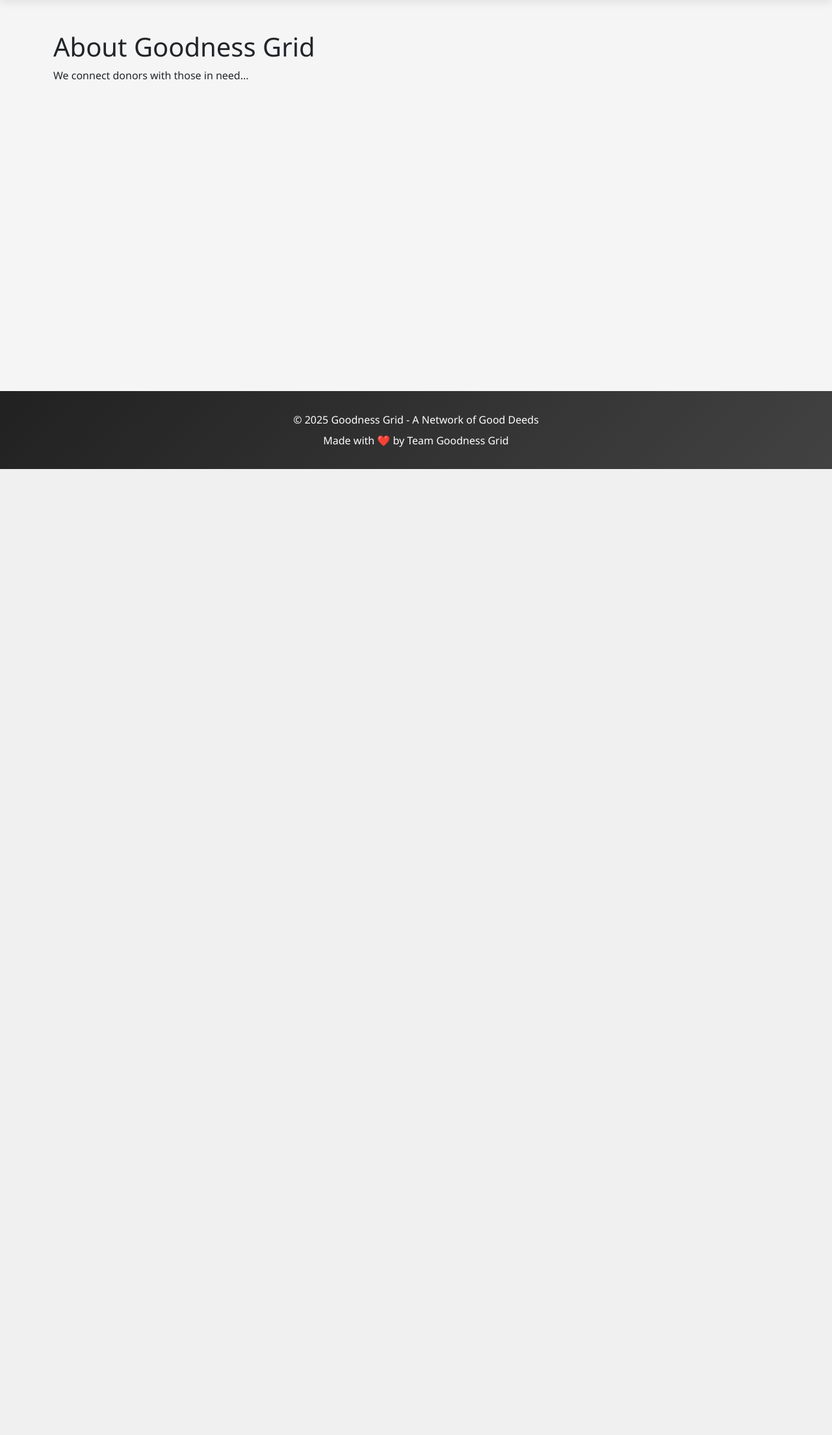
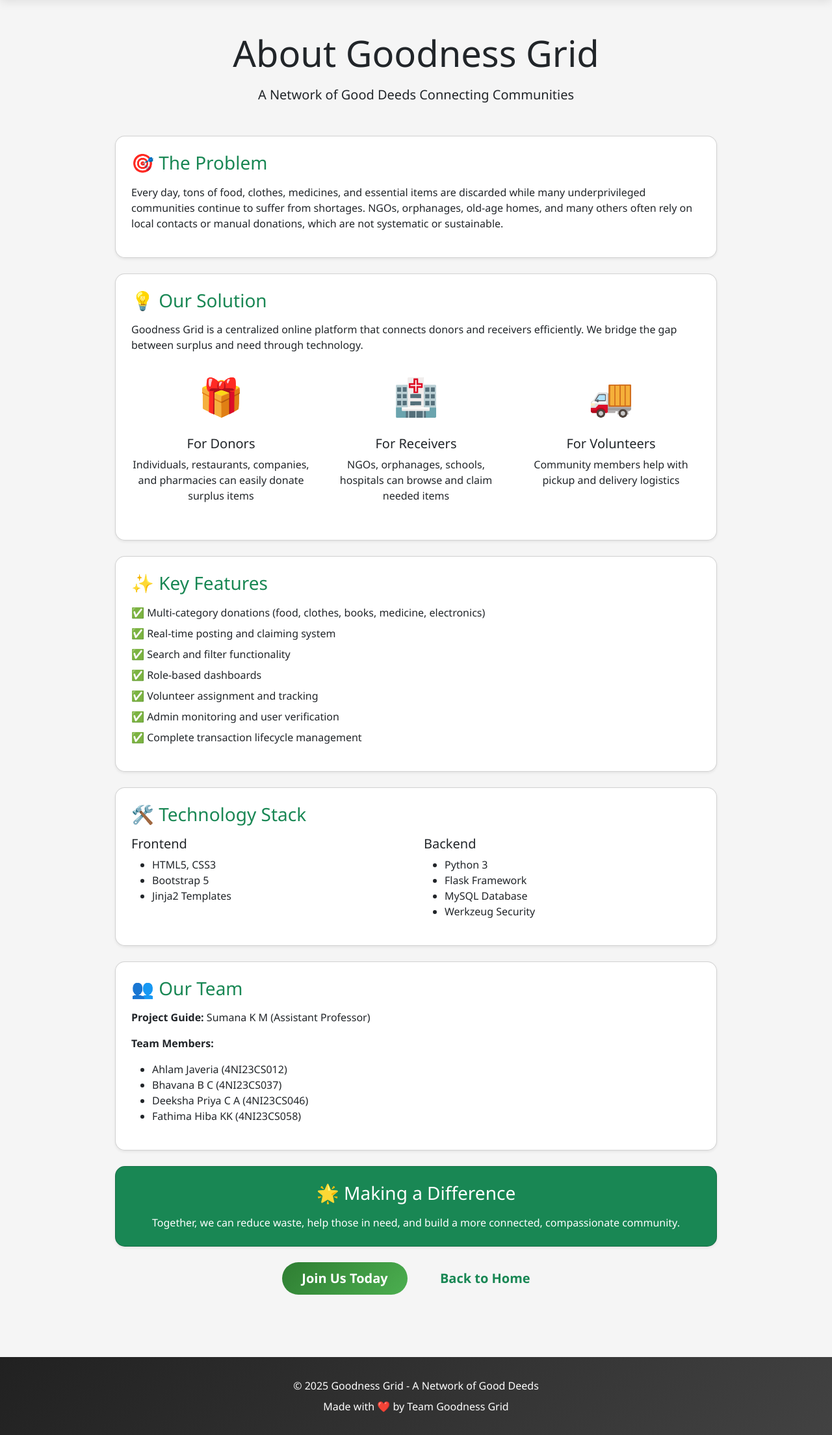
Before and after one commit to bhavanabc05/GoodnessGrid, a Flask app: page /about in a window 1280 px wide. Shown: the part 78-2287 px from the top of the page at 65% size. Before the commit the page ends 800 px from the top, so only its background shows below. Run offline with Flask 3, Linux system fonts and the light colour scheme.

```diff
--- a/templates/about.html
+++ b/templates/about.html
@@ -1,7 +1,143 @@
 {% extends "base.html" %} {% block title %}About - Goodness Grid{% endblock %}
 {% block content %}
 <div class="container my-5">
-  <h1>About Goodness Grid</h1>
-  <p>We connect donors with those in need...</p>
+  <div class="row justify-content-center">
+    <div class="col-lg-10">
+      <div class="text-center mb-5">
+        <h1 class="display-4 mb-3">About Goodness Grid</h1>
+        <p class="lead">A Network of Good Deeds Connecting Communities</p>
+      </div>
+
+      <!-- Problem Statement -->
+      <div class="card mb-4 shadow-sm">
+        <div class="card-body p-4">
+          <h3 class="text-success mb-3">🎯 The Problem</h3>
+          <p>
+            Every day, tons of food, clothes, medicines, and essential items are
+            discarded while many underprivileged communities continue to suffer
+            from shortages. NGOs, orphanages, old-age homes, and many others
+            often rely on local contacts or manual donations, which are not
+            systematic or sustainable.
+          </p>
+        </div>
+      </div>
+
+      <!-- Our Solution -->
+      <div class="card mb-4 shadow-sm">
+        <div class="card-body p-4">
+          <h3 class="text-success mb-3">💡 Our Solution</h3>
+          <p>
+            Goodness Grid is a centralized online platform that connects donors
+            and receivers efficiently. We bridge the gap between surplus and
+            need through technology.
+          </p>
+
+          <div class="row mt-4">
+            <div class="col-md-4 text-center mb-3">
+              <div class="feature-icon">🎁</div>
+              <h5>For Donors</h5>
+              <p>
+                Individuals, restaurants, companies, and pharmacies can easily
+                donate surplus items
+              </p>
+            </div>
+            <div class="col-md-4 text-center mb-3">
+              <div class="feature-icon">🏥</div>
+              <h5>For Receivers</h5>
+              <p>
+                NGOs, orphanages, schools, hospitals can browse and claim needed
+                items
+              </p>
+            </div>
+            <div class="col-md-4 text-center mb-3">
+              <div class="feature-icon">🚚</div>
+              <h5>For Volunteers</h5>
+              <p>Community members help with pickup and delivery logistics</p>
+            </div>
+          </div>
+        </div>
+      </div>
+
+      <!-- Key Features -->
+      <div class="card mb-4 shadow-sm">
+        <div class="card-body p-4">
+          <h3 class="text-success mb-3">✨ Key Features</h3>
+          <ul class="list-unstyled">
+            <li class="mb-2">
+              ✅ Multi-category donations (food, clothes, books, medicine,
+              electronics)
+            </li>
+            <li class="mb-2">✅ Real-time posting and claiming system</li>
+            <li class="mb-2">✅ Search and filter functionality</li>
+            <li class="mb-2">✅ Role-based dashboards</li>
+            <li class="mb-2">✅ Volunteer assignment and tracking</li>
+            <li class="mb-2">✅ Admin monitoring and user verification</li>
+            <li class="mb-2">✅ Complete transaction lifecycle management</li>
+          </ul>
+        </div>
+      </div>
+
+      <!-- Technology Stack -->
+      <div class="card mb-4 shadow-sm">
+        <div class="card-body p-4">
+          <h3 class="text-success mb-3">🛠️ Technology Stack</h3>
+          <div class="row">
+            <div class="col-md-6">
+              <h5>Frontend</h5>
+              <ul>
+                <li>HTML5, CSS3</li>
+                <li>Bootstrap 5</li>
+                <li>Jinja2 Templates</li>
+              </ul>
+            </div>
+            <div class="col-md-6">
+              <h5>Backend</h5>
+              <ul>
+                <li>Python 3</li>
+                <li>Flask Framework</li>
+                <li>MySQL Database</li>
+                <li>Werkzeug Security</li>
+              </ul>
+            </div>
+          </div>
+        </div>
+      </div>
+
+      <!-- Team -->
+      <div class="card mb-4 shadow-sm">
+        <div class="card-body p-4">
+          <h3 class="text-success mb-3">👥 Our Team</h3>
+          <p>
+            <strong>Project Guide:</strong> Sumana K M (Assistant Professor)
+          </p>
+          <p><strong>Team Members:</strong></p>
+          <ul>
+            <li>Ahlam Javeria (4NI23CS012)</li>
+            <li>Bhavana B C (4NI23CS037)</li>
+            <li>Deeksha Priya C A (4NI23CS046)</li>
+            <li>Fathima Hiba KK (4NI23CS058)</li>
+          </ul>
+        </div>
+      </div>
+
+      <!-- Impact -->
+      <div class="card mb-4 shadow-sm bg-success text-white">
+        <div class="card-body p-4 text-center">
+          <h3 class="mb-3">🌟 Making a Difference</h3>
+          <p class="mb-0">
+            Together, we can reduce waste, help those in need, and build a more
+            connected, compassionate community.
+          </p>
+        </div>
+      </div>
+
+      <div class="text-center mt-4">
+        <a href="/register" class="btn btn-success btn-lg me-3"
+          >Join Us Today</a
+        >
+        <a href="/" class="btn btn-outline-success btn-lg">Back to Home</a>
+      </div>
+    </div>
+  </div>
 </div>
 {% endblock %}
```
Also changed, not shown: 1 other file.
